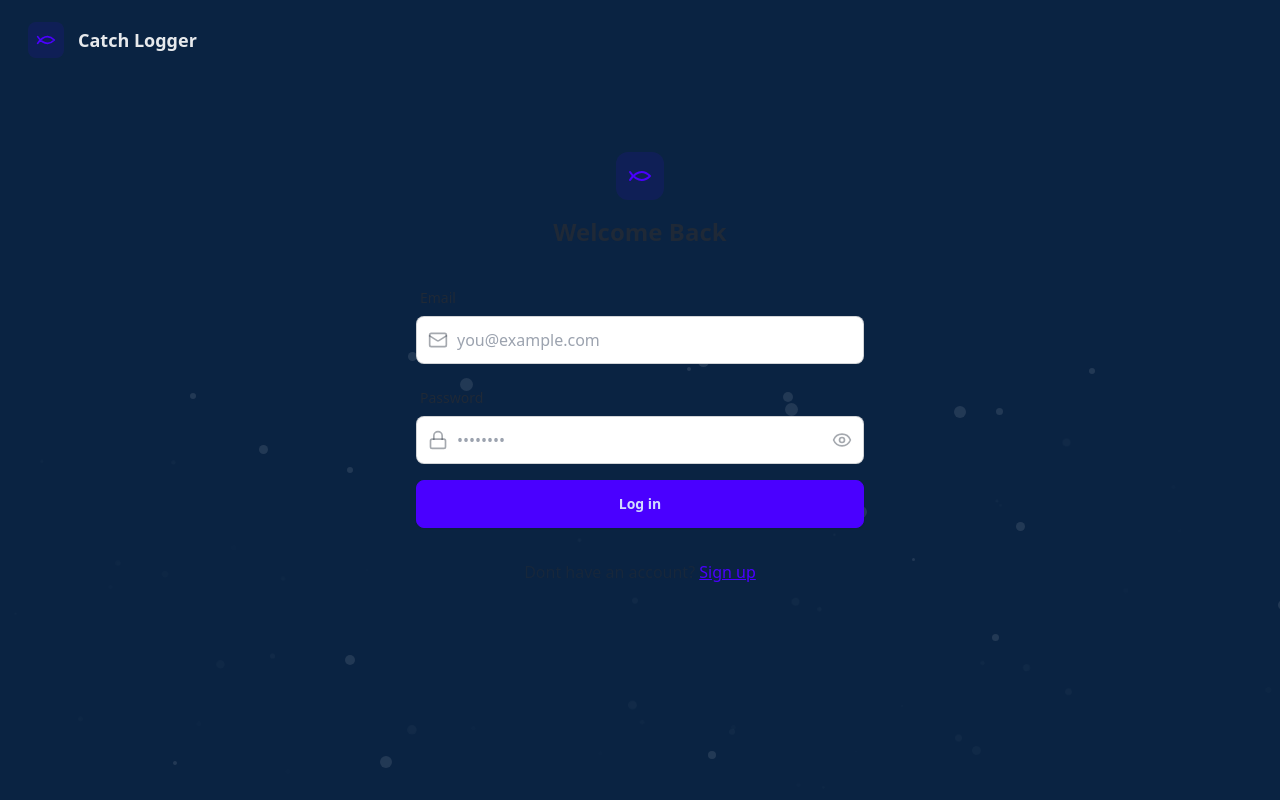
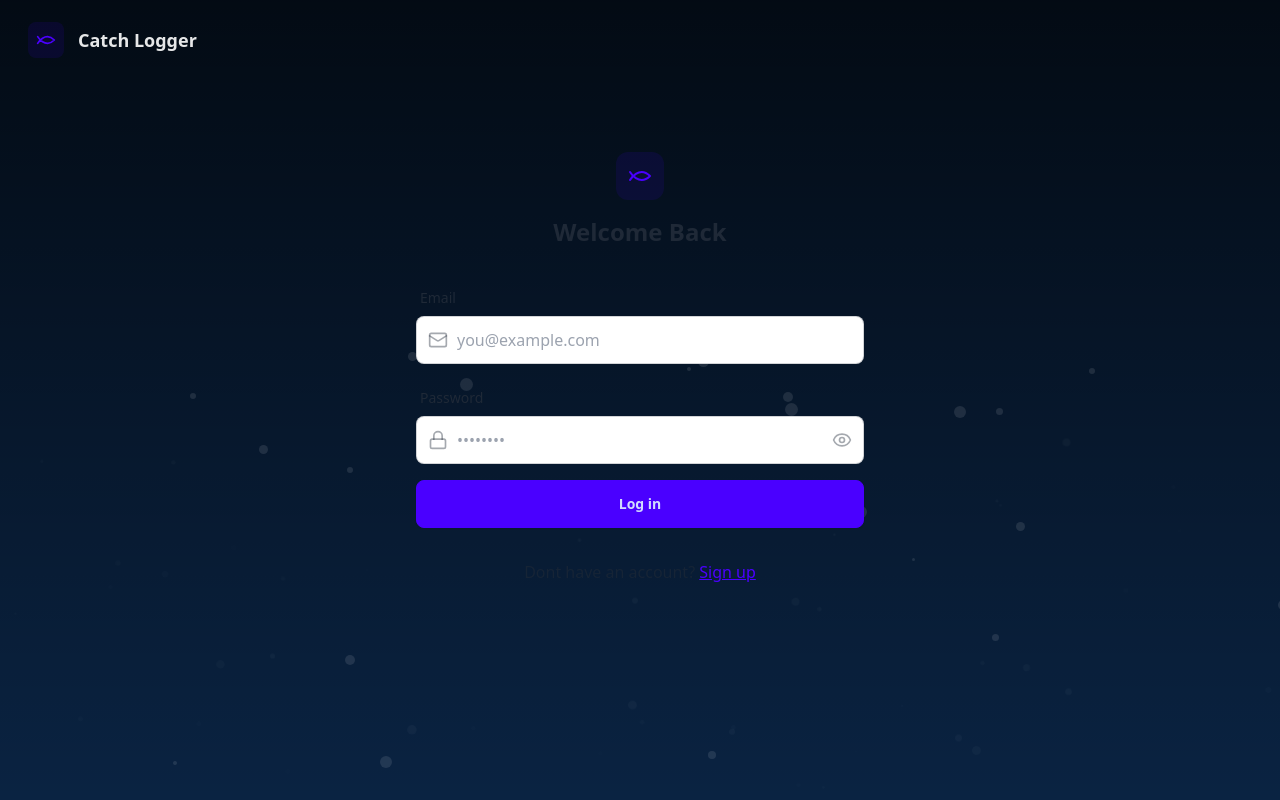
Before and after one commit to nathandyer98/catch-logger-mern, a React (Vite) app in the folder frontend/: page /login in a window 1280 px wide. Built offline with nearby package versions, Linux system fonts and the light colour scheme; no server answers.

Commit message:
background and sidebar restyling
+added a dark gradient to improve look and feel of the app
+removed group button out of side bar as it's outside of project scope for now

```diff
--- a/frontend/src/components/OceanBackground.tsx
+++ b/frontend/src/components/OceanBackground.tsx
@@ -1,6 +1,9 @@
 const OceanBackground = () => {
   return (
+
     <div className="fixed inset-0 z-[-1] bg-[#0A2342] max-h-screen overflow-x-hidden overflow-y-hidden">
+    <div className="w-full h-full absolute top-0 left-0 bg-gradient-to-b from-black/70 to-transparent"></div>
+
       {[...Array(100)].map((_, index) => {
         //Amount of bubbles
         const size = Math.random() * 10 + 3;
--- a/frontend/src/components/Sidebar.tsx
+++ b/frontend/src/components/Sidebar.tsx
@@ -1,4 +1,4 @@
-import { Bell, Home, MessageSquare, Settings, User, Users } from "lucide-react";
+import { Bell, Home, MessageSquare, Settings, User } from "lucide-react"; //Users
 import { Link } from "react-router-dom";
 import { useAuthStore } from "../store/useAuthStore";
 import { useNotificationStore } from "../store/useNotificationStore";
@@ -17,7 +17,7 @@ const Sidebar = () => {
       {/* Navigation Links */}
       <nav className="flex flex-col rounded-2xl w-auto">
         <NavItem label="Home" icon={<Home size={24} />} path="/" />
-        <NavItem label="Groups" icon={<Users size={24} />} path="/" />
+        {/* <NavItem label="Groups" icon={<Users size={24} />} path="/" />  // REMOVED FOR NOW*/}
         <NavItem
           label="Notifications"
           icon={<Bell size={24} />}
```
